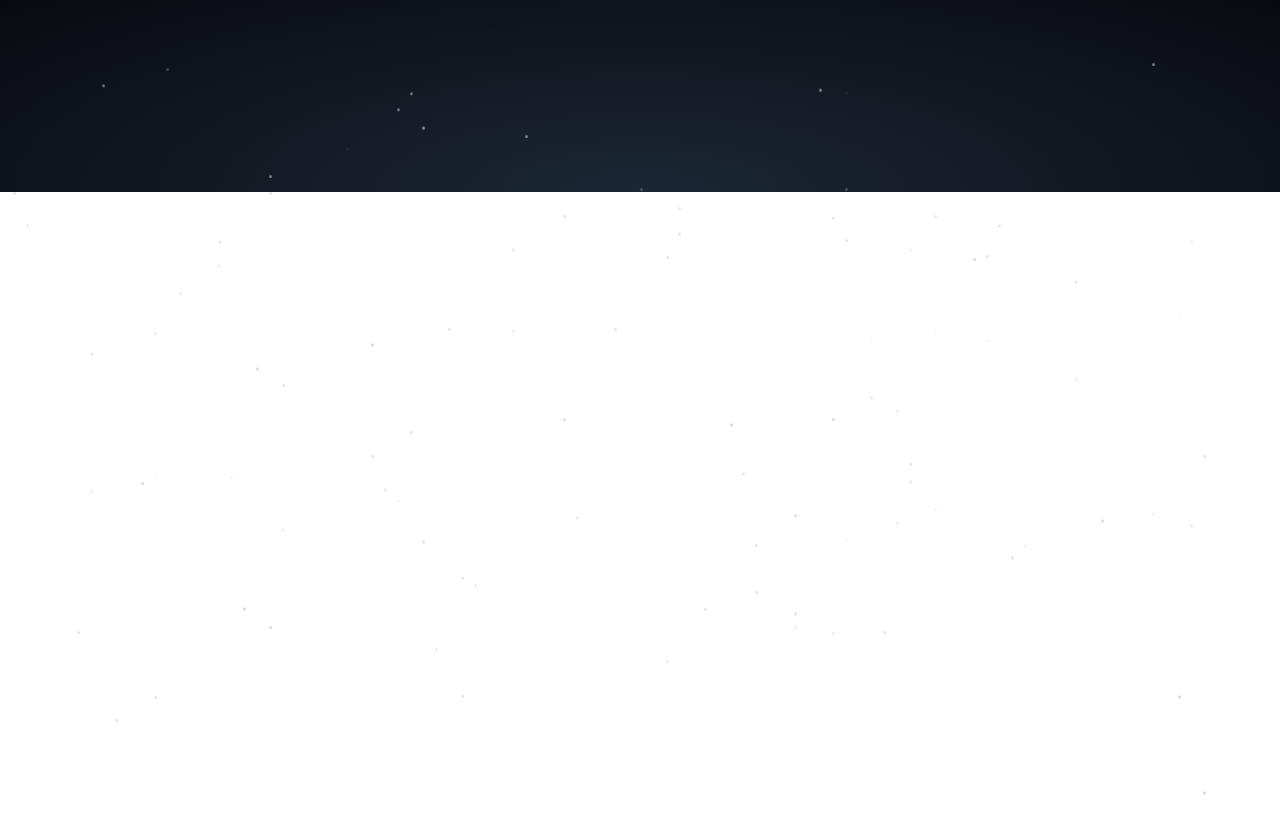
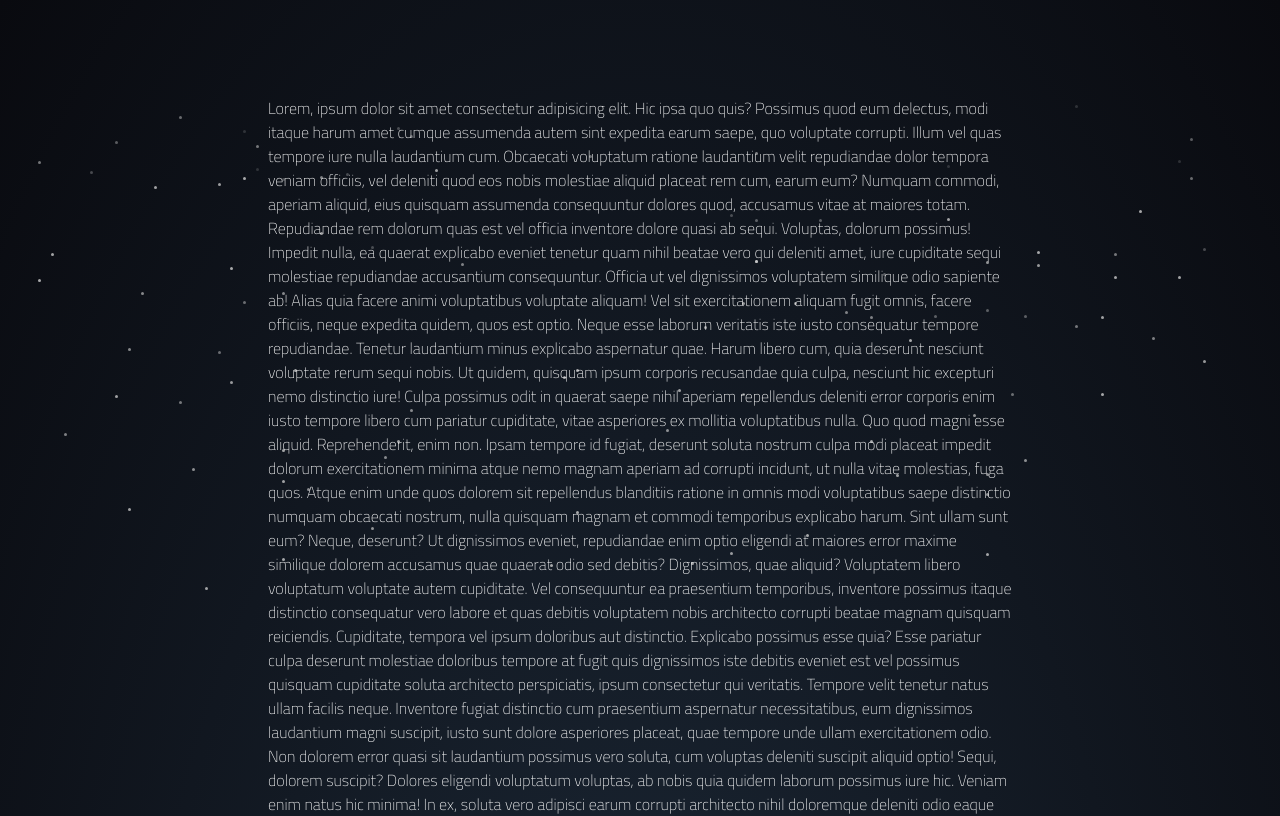
Before and after one commit to LucaSpennato/Luca-Spennato, a Vue app: page / in a window 1280 px wide. Shown: the top 816 px of the page. Built offline with nearby package versions, Linux system fonts and the light colour scheme.

Commit message:
fix: :art: scss changes, testing, z-index in stareffect fixed

```diff
--- a/public/index.html
+++ b/public/index.html
@@ -1,15 +1,15 @@
 <!DOCTYPE html>
-<html lang="">
+<html lang="eng">
   <head>
     <meta charset="utf-8">
     <meta http-equiv="X-UA-Compatible" content="IE=edge">
     <meta name="viewport" content="width=device-width,initial-scale=1.0">
     <link rel="icon" href="<%= BASE_URL %>favicon.ico">
-    <title><%= htmlWebpackPlugin.options.title %></title>
+    <title>Luca Spennato</title>
   </head>
   <body>
     <noscript>
-      <strong>We're sorry but <%= htmlWebpackPlugin.options.title %> doesn't work properly without JavaScript enabled. Please enable it to continue.</strong>
+      <strong>We're sorry but this website doesn't work properly without JavaScript enabled. Please enable it to continue.</strong>
     </noscript>
     <div id="app"></div>
     <!-- built files will be auto injected -->
--- a/src/App.vue
+++ b/src/App.vue
@@ -20,10 +20,10 @@ export default {
 
 <style lang="scss">
 
-  @import '~bootstrap/scss/bootstrap.scss';
+  @import './scss/app.scss';
 
   body{
-    background: radial-gradient(ellipse at bottom, #1B2735 0%, #090A0F 100%);
+    background: $bodyColor;
     background-repeat: no-repeat;
   }
 
--- a/src/components/StarsEffect.vue
+++ b/src/components/StarsEffect.vue
@@ -23,6 +23,7 @@ export default {
     position: fixed;
     height: 100%;
     width: 100%;
+    z-index: -1;
 
     .stars{
       width: 3px;
@@ -52,8 +53,8 @@ export default {
                 opacity: 1;
               }
               100%{
-                transform: translatey(-300px);
-                // bottom: 100%;
+                // transform: translatey(-300px);
+                bottom: 100%;
               }
             }
           }
--- a/src/pages/MainComponent.vue
+++ b/src/pages/MainComponent.vue
@@ -1,8 +1,29 @@
 <template>
 
-    <main class="container py-5 my-5">
+    <main class="container py-5 my-5 text-white" @click="test()">
 
-
+        <div class="col-8 m-auto">
+            Lorem, ipsum dolor sit amet consectetur adipisicing elit. Hic ipsa quo quis? Possimus quod eum delectus, modi itaque harum amet cumque assumenda autem sint expedita earum saepe, quo voluptate corrupti.
+            Illum vel quas tempore iure nulla laudantium cum. Obcaecati voluptatum ratione laudantium velit repudiandae dolor tempora veniam officiis, vel deleniti quod eos nobis molestiae aliquid placeat rem cum, earum eum?
+            Numquam commodi, aperiam aliquid, eius quisquam assumenda consequuntur dolores quod, accusamus vitae at maiores totam. Repudiandae rem dolorum quas est vel officia inventore dolore quasi ab sequi. Voluptas, dolorum possimus!
+            Impedit nulla, ea quaerat explicabo eveniet tenetur quam nihil beatae vero qui deleniti amet, iure cupiditate sequi molestiae repudiandae accusantium consequuntur. Officia ut vel dignissimos voluptatem similique odio sapiente ab!
+            Alias quia facere animi voluptatibus voluptate aliquam! Vel sit exercitationem aliquam fugit omnis, facere officiis, neque expedita quidem, quos est optio. Neque esse laborum veritatis iste iusto consequatur tempore repudiandae.
+            Tenetur laudantium minus explicabo aspernatur quae. Harum libero cum, quia deserunt nesciunt voluptate rerum sequi nobis. Ut quidem, quisquam ipsum corporis recusandae quia culpa, nesciunt hic excepturi nemo distinctio iure!
+            Culpa possimus odit in quaerat saepe nihil aperiam repellendus deleniti error corporis enim iusto tempore libero cum pariatur cupiditate, vitae asperiores ex mollitia voluptatibus nulla. Quo quod magni esse aliquid.
+            Reprehenderit, enim non. Ipsam tempore id fugiat, deserunt soluta nostrum culpa modi placeat impedit dolorum exercitationem minima atque nemo magnam aperiam ad corrupti incidunt, ut nulla vitae molestias, fuga quos.
+            Atque enim unde quos dolorem sit repellendus blanditiis ratione in omnis modi voluptatibus saepe distinctio numquam obcaecati nostrum, nulla quisquam magnam et commodi temporibus explicabo harum. Sint ullam sunt eum?
+            Neque, deserunt? Ut dignissimos eveniet, repudiandae enim optio eligendi at maiores error maxime similique dolorem accusamus quae quaerat odio sed debitis? Dignissimos, quae aliquid? Voluptatem libero voluptatum voluptate autem cupiditate.
+            Vel consequuntur ea praesentium temporibus, inventore possimus itaque distinctio consequatur vero labore et quas debitis voluptatem nobis architecto corrupti beatae magnam quisquam reiciendis. Cupiditate, tempora vel ipsum doloribus aut distinctio.
+            Explicabo possimus esse quia? Esse pariatur culpa deserunt molestiae doloribus tempore at fugit quis dignissimos iste debitis eveniet est vel possimus quisquam cupiditate soluta architecto perspiciatis, ipsum consectetur qui veritatis.
+            Tempore velit tenetur natus ullam facilis neque. Inventore fugiat distinctio cum praesentium aspernatur necessitatibus, eum dignissimos laudantium magni suscipit, iusto sunt dolore asperiores placeat, quae tempore unde ullam exercitationem odio.
+            Non dolorem error quasi sit laudantium possimus vero soluta, cum voluptas deleniti suscipit aliquid optio! Sequi, dolorem suscipit? Dolores eligendi voluptatum voluptas, ab nobis quia quidem laborum possimus iure hic.
+            Veniam enim natus hic minima! In ex, soluta vero adipisci earum corrupti architecto nihil doloremque deleniti odio eaque consectetur officia temporibus aperiam voluptates pariatur mollitia quis reiciendis sed non quisquam.
+            Cumque soluta maiores dicta enim. Architecto veritatis laboriosam magnam harum fugit doloremque, ducimus quae facere repudiandae delectus vel, repellendus officia aut. Commodi, saepe soluta. Quibusdam ullam ducimus quam omnis nemo.
+            Quo, ratione dignissimos dolores quae reiciendis dicta numquam similique voluptatem dolore soluta. Est obcaecati, nostrum harum deserunt explicabo aspernatur eius aperiam amet at dignissimos quasi accusantium, repellat repudiandae sunt cumque.
+            Facilis dolores qui molestiae officiis quos et reiciendis non distinctio aliquid sequi cupiditate nihil neque, corporis eum. Asperiores reiciendis libero numquam minus iure. Sequi eum laudantium inventore similique nostrum. Eveniet!
+            Explicabo quas nesciunt ab quos ipsa perspiciatis odit, illum, expedita incidunt doloremque doloribus hic eaque consequatur cum iusto eveniet cumque? Asperiores excepturi eum nesciunt est atque molestiae commodi, eligendi adipisci.
+            A in consequatur nobis explicabo dicta reiciendis sequi provident sunt rem numquam vel amet quaerat nisi vero, modi, expedita voluptatem doloremque iste cum deleniti tempore! Ipsam magnam est necessitatibus culpa.
+        </div>
 
     </main>
 
@@ -11,13 +32,15 @@
 <script>
 export default {
     name: 'MainComponent',
+    methods:{
+        test(){
+            alert('ciao')
+        }
+    }
 }
 </script>
 
-<style lang="scss" scoped>
+<style lang="scss">
 
-    main{
-        z-index: 1;
-    }
 
 </style>
```
Also changed, not shown: 1 other file (tests, documents, lock files or other folders).
